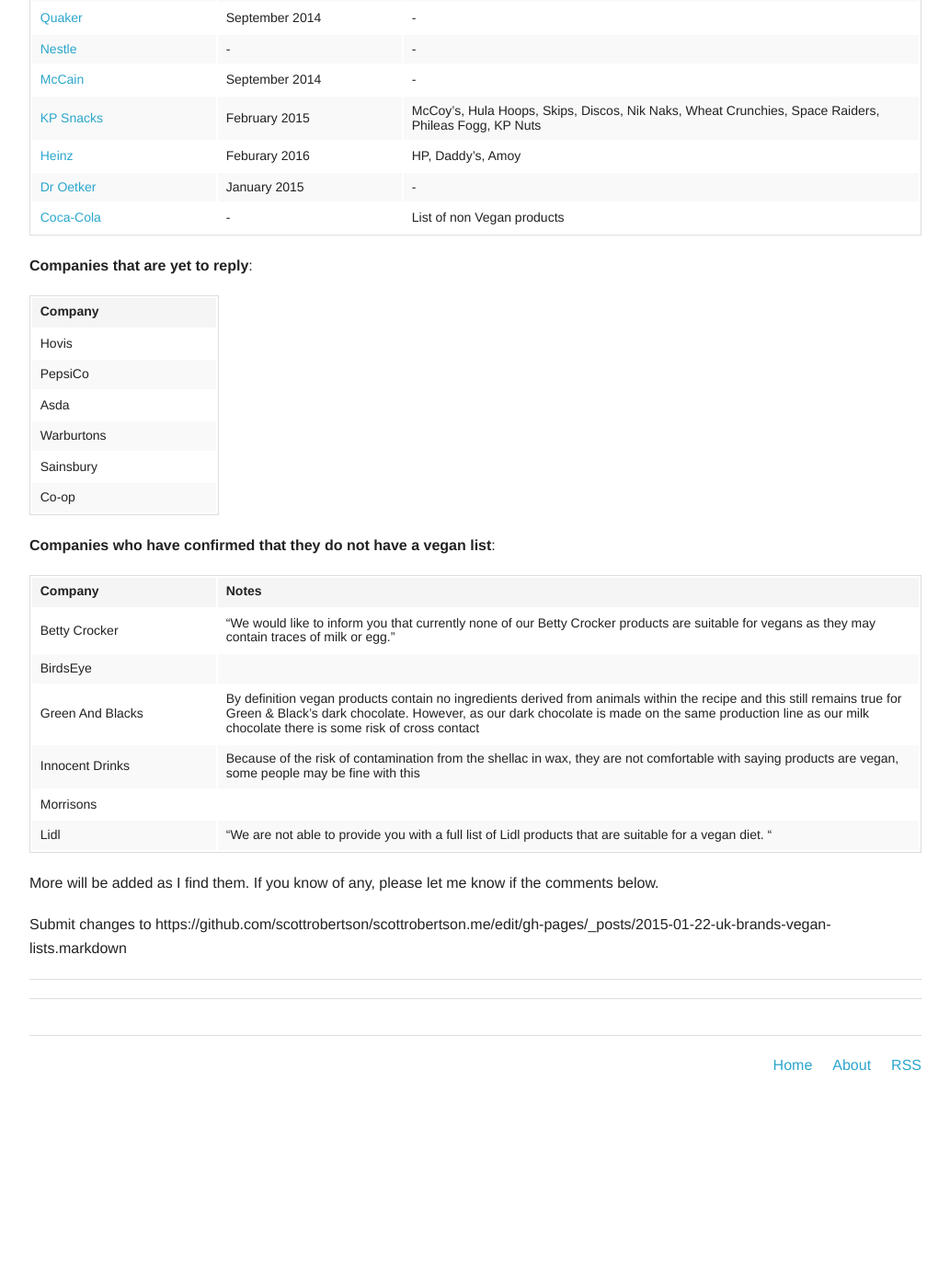
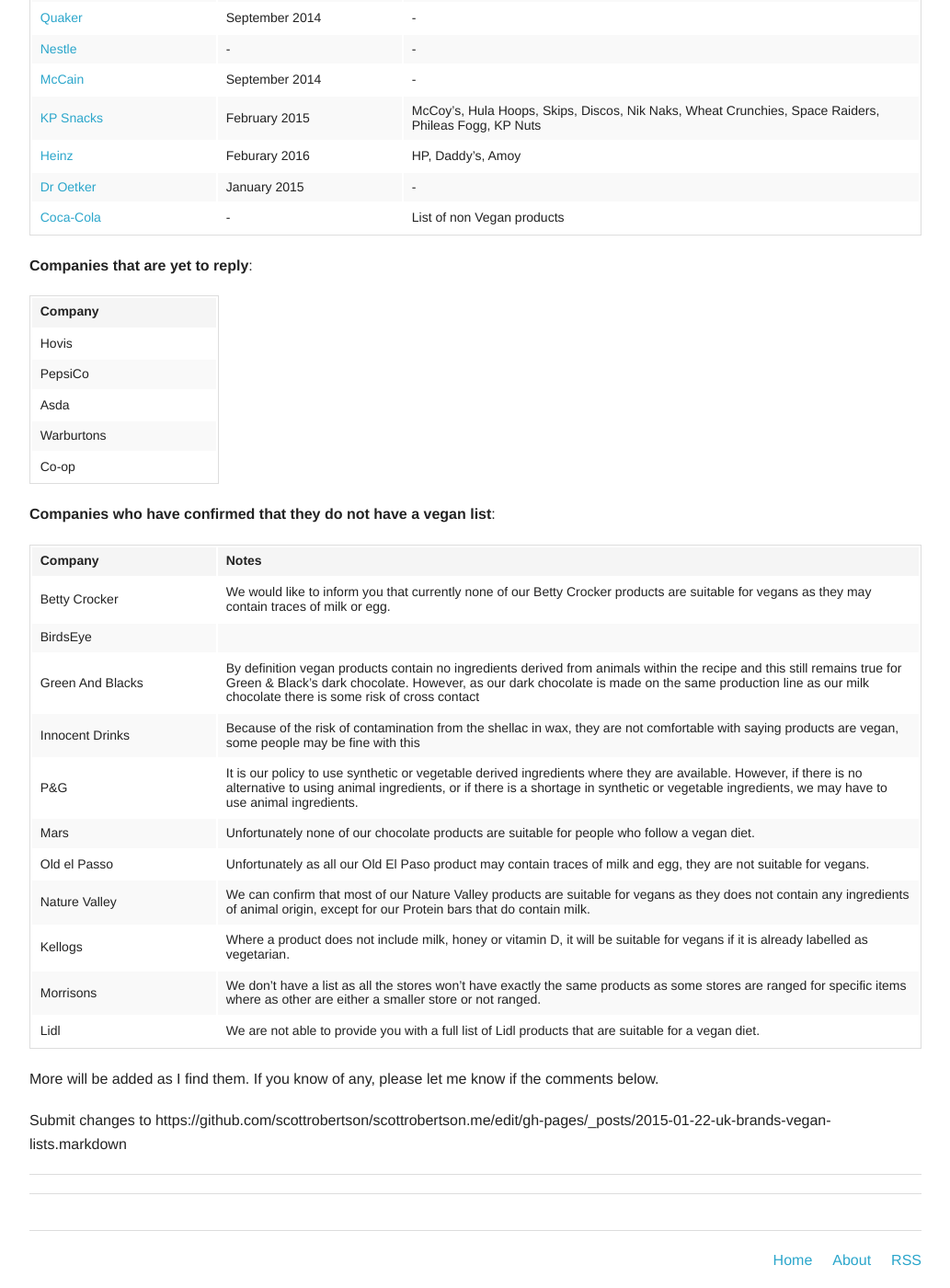
Before and after one commit to scottrobertson/scottrobertson.me, a Jekyll site: the page built from _posts/2015-01-22-uk-brands-vegan-lists.markdown, in a window 1280 px wide and 1400 px high, scrolled down 819 px. Shown: the whole window at 92% size, without its empty margins (123-1156 px from the left). Built offline with Jekyll 4.4.1, drawn with Linux system fonts in a browser that asks for light colours; nearby versions of some CDN libraries; comment, search, counter and statistics services are not loaded; before the commit the page ends 2006 px from its top, so only the background shows below that.

Commit message:
Update 2015-01-22-uk-brands-vegan-lists.markdown
Lots of responses without lists added.

```diff
--- a/_posts/2015-01-22-uk-brands-vegan-lists.markdown
+++ b/_posts/2015-01-22-uk-brands-vegan-lists.markdown
@@ -47,19 +47,23 @@
 | PepsiCo     |
 | Asda        |
 | Warburtons  |
-| Sainsbury   |
 | Co-op       |
 
 **Companies who have confirmed that they do not have a vegan list**:
 
 Company             | Notes
 --------------------|-------
-Betty Crocker       | "We would like to inform you that currently none of our Betty Crocker products are suitable for vegans as they may contain traces of milk or egg."
+Betty Crocker       |We would like to inform you that currently none of our Betty Crocker products are suitable for vegans as they may contain traces of milk or egg.
 BirdsEye            |
-Green And Blacks    | By definition vegan products contain no ingredients derived from animals within the recipe and this still remains true for Green & Black’s dark chocolate. However, as our dark chocolate is made on the same production line as our milk chocolate there is some risk of cross contact
-Innocent Drinks     | Because of the risk of contamination from the shellac in wax, they are not comfortable with saying products are vegan, some people may be fine with this
-Morrisons           |
-Lidl                |"We are not able to provide you with a full list of Lidl products that are suitable for a vegan diet. "
+Green And Blacks    |By definition vegan products contain no ingredients derived from animals within the recipe and this still remains true for Green & Black’s dark chocolate. However, as our dark chocolate is made on the same production line as our milk chocolate there is some risk of cross contact
+Innocent Drinks     |Because of the risk of contamination from the shellac in wax, they are not comfortable with saying products are vegan, some people may be fine with this
+P&G                 |It is our policy to use synthetic or vegetable derived ingredients where they are available. However, if there is no alternative to using animal ingredients, or if there is a shortage in synthetic or vegetable ingredients, we may have to use animal ingredients.
+Mars                |Unfortunately none of our chocolate products are suitable for people who follow a vegan diet.
+Old el Passo        |Unfortunately as all our Old El Paso product may contain traces of milk and egg, they are not suitable for vegans.
+Nature Valley       |We can confirm that most of our Nature Valley products are suitable for vegans as they does not contain any ingredients of animal origin, except for our Protein bars that do contain milk.
+Kellogs             | Where a product does not include milk, honey or vitamin D, it will be suitable for vegans if it is already labelled as vegetarian.
+Morrisons           |We don't have a list as all the stores won't have exactly the same products as some stores are ranged for specific items where as other are either a smaller store or not ranged.
+Lidl                |We are not able to provide you with a full list of Lidl products that are suitable for a vegan diet.
 
 More will be added as I find them. If you know of any, please let me know if the comments below.
 
```
